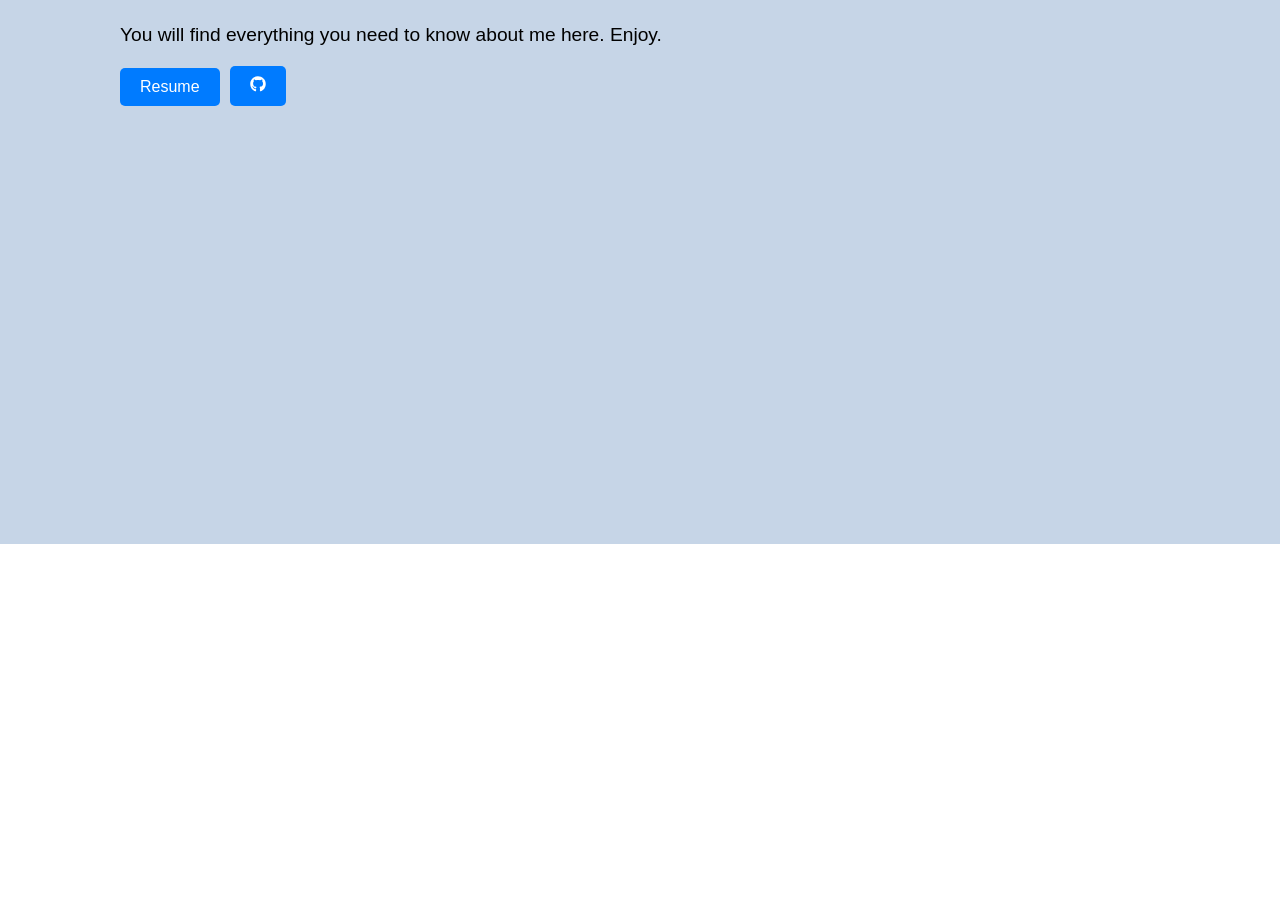
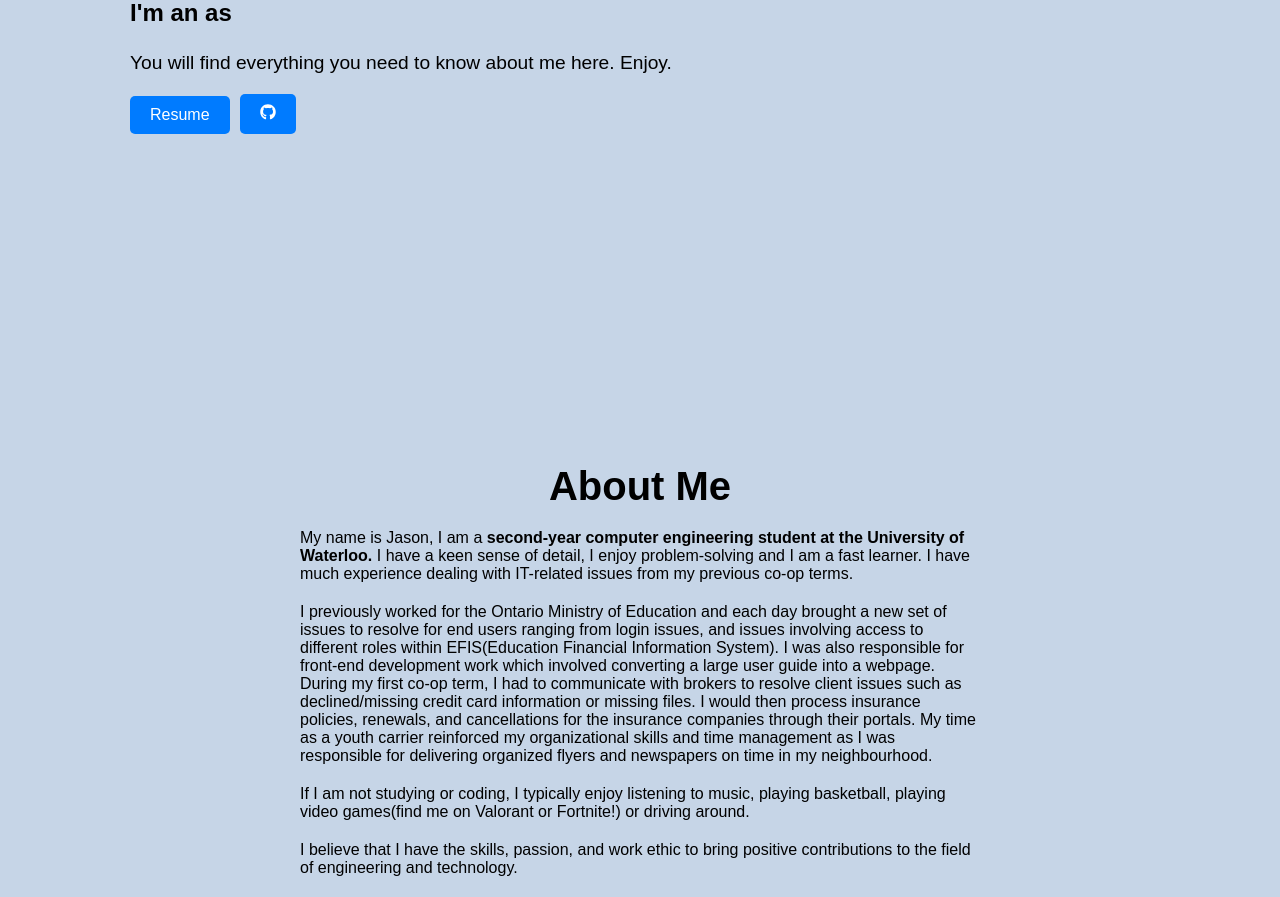
Before and after one commit to jasonliu1103/personalportfoliowebsite, a React (Create React App) app: page / in a window 1280 px wide. Shown: the part 256-1153 px from the top of the page. Before the commit the page ends 800 px from the top, so only its background shows below. Built offline with nearby package versions, Linux system fonts and the light colour scheme.

Commit message:
Added sticky navbar, navbar blurs when scrolls, styled about section

```diff
--- /dev/null
+++ b/src/components/About.css
@@ -0,0 +1,40 @@
+.About {
+  display: center;
+  justify-content: flex-start;
+  flex-direction: column;
+  margin-top: 330px;
+}
+
+.title {
+  font-size: 2.5rem;
+  font-weight: bold;
+  margin-bottom: 20px;
+  text-align: center;
+}
+
+.smaller-heading1 {
+  padding-left: 300px;
+  padding-right: 300px;
+  padding-bottom: 20px;
+}
+
+
+.smaller-heading2 {
+  padding-left: 300px;
+  padding-right: 300px;
+  padding-bottom: 20px;
+}
+
+
+.smaller-heading3 {
+  padding-left: 300px;
+  padding-right: 300px;
+  padding-bottom: 20px;
+}
+
+
+.smaller-heading4 {
+  padding-left: 300px;
+  padding-right: 300px;
+  padding-bottom: 20px;
+}
--- a/src/components/About.jsx
+++ b/src/components/About.jsx
@@ -1,9 +1,71 @@
 import React from "react";
+import "./About.css";
 
-const About = () => {
+const About = ({ theme }) => {
   return (
     <section id="about">
-      <div></div>
+      <div className="About">
+        <h1
+          className="title"
+          style={{ color: theme === "light" ? "#000" : "#fff" }}
+        >
+          About Me
+        </h1>
+        <p
+          className="smaller-heading1"
+          style={{
+            color: theme === "light" ? "#000" : "#fff",
+          }}
+        >
+          My name is Jason, I am a{" "}
+          <b>
+            second-year computer engineering student at the University of
+            Waterloo.
+          </b>{" "}
+          I have a keen sense of detail, I enjoy problem-solving and I am a fast
+          learner. I have much experience dealing with IT-related issues from
+          my previous co-op terms.
+        </p>
+        <p
+          className="smaller-heading2"
+          style={{
+            color: theme === "light" ? "#000" : "#fff",
+          }}
+        >
+          I previously worked for the Ontario Ministry of Education and each day
+          brought a new set of issues to resolve for end users ranging from
+          login issues, and issues involving access to different roles within
+          EFIS(Education Financial Information System). I was also responsible
+          for front-end development work which involved converting a large user
+          guide into a webpage. During my first co-op term, I had to communicate
+          with brokers to resolve client issues such as declined/missing credit
+          card information or missing files. I would then process insurance
+          policies, renewals, and cancellations for the insurance companies
+          through their portals. My time as a youth carrier reinforced my
+          organizational skills and time management as I was responsible for
+          delivering organized flyers and newspapers on time in my
+          neighbourhood.
+        </p>
+        <p
+          className="smaller-heading3"
+          style={{
+            color: theme === "light" ? "#000" : "#fff",
+          }}
+        >
+          If I am not studying or coding, I typically enjoy listening to
+          music, playing basketball, playing video games(find me on Valorant or
+          Fortnite!) or driving around.
+        </p>
+        <p
+          className="smaller-heading4"
+          style={{
+            color: theme === "light" ? "#000" : "#fff",
+          }}
+        >
+          I believe that I have the skills, passion, and work ethic to bring
+          positive contributions to the field of engineering and technology.
+        </p>
+      </div>
     </section>
   );
 };
--- a/src/components/Home.css
+++ b/src/components/Home.css
@@ -2,8 +2,8 @@
   display: inline-block;
   justify-content: flex-start;
   flex-direction: column;
-  margin-top: 50px;
-  padding-left: 120px;
+  margin-top: 190px;
+  padding-left: 130px;
 }
 
 .title {
--- a/src/components/Navbar.css
+++ b/src/components/Navbar.css
@@ -1,4 +1,4 @@
-.navbar {
+.Navbar {
   width: 100%;
   display: flex;
   align-items: center;
@@ -6,6 +6,14 @@
   background-color: transparent;
   padding: 1px 7%;
   transition: 0.3s;
+  position: fixed;
+  top: 0;
+  left: 0;
+  z-index: 1000;
+}
+
+.blurred {
+  backdrop-filter: blur(10px);
 }
 
 .logo {
@@ -33,7 +41,7 @@ ul li {
   margin-left: 40px;
 }
 
-.dark .navbar {
+.dark .Navbar {
   background: transparent;
   color: #fff;
 }
--- a/src/components/Navbar.jsx
+++ b/src/components/Navbar.jsx
@@ -1,4 +1,4 @@
-import React from "react";
+import React, { useState, useEffect } from "react";
 import { Link } from "react-scroll";
 import "./Navbar.css";
 import logo_light from "../assets/logo-black.png";
@@ -7,17 +7,37 @@ import dark_toggle from "../assets/day.png";
 import light_toggle from "../assets/night.png";
 
 const Navbar = ({ theme, setTheme }) => {
+  const [isScrolled, setIsScrolled] = useState(false);
+
+  useEffect(() => {
+    const handleScroll = () => {
+      const scrollPosition = window.scrollY;
+      if (scrollPosition > 0) {
+        setIsScrolled(true);
+      } else {
+        setIsScrolled(false);
+      }
+    };
+    window.addEventListener("scroll", handleScroll);
+
+    return () => {
+      window.removeEventListener("scroll", handleScroll);
+    };
+  }, []);
+
   const toggle_mode = () => {
     theme === "light" ? setTheme("dark") : setTheme("light");
   };
 
   return (
-    <div className="navbar">
-      <img
-        src={theme === "light" ? logo_light : logo_dark}
-        alt=""
-        className="logo"
-      />
+    <div className={`Navbar ${isScrolled ? "blurred" : ""}`}>
+      <Link to="home" smooth={true} duration={500}>
+        <img
+          src={theme === "light" ? logo_light : logo_dark}
+          alt=""
+          className="logo"
+        />
+      </Link>
       <ul>
         <li>
           <Link to="home" smooth={true} duration={500}>
```
